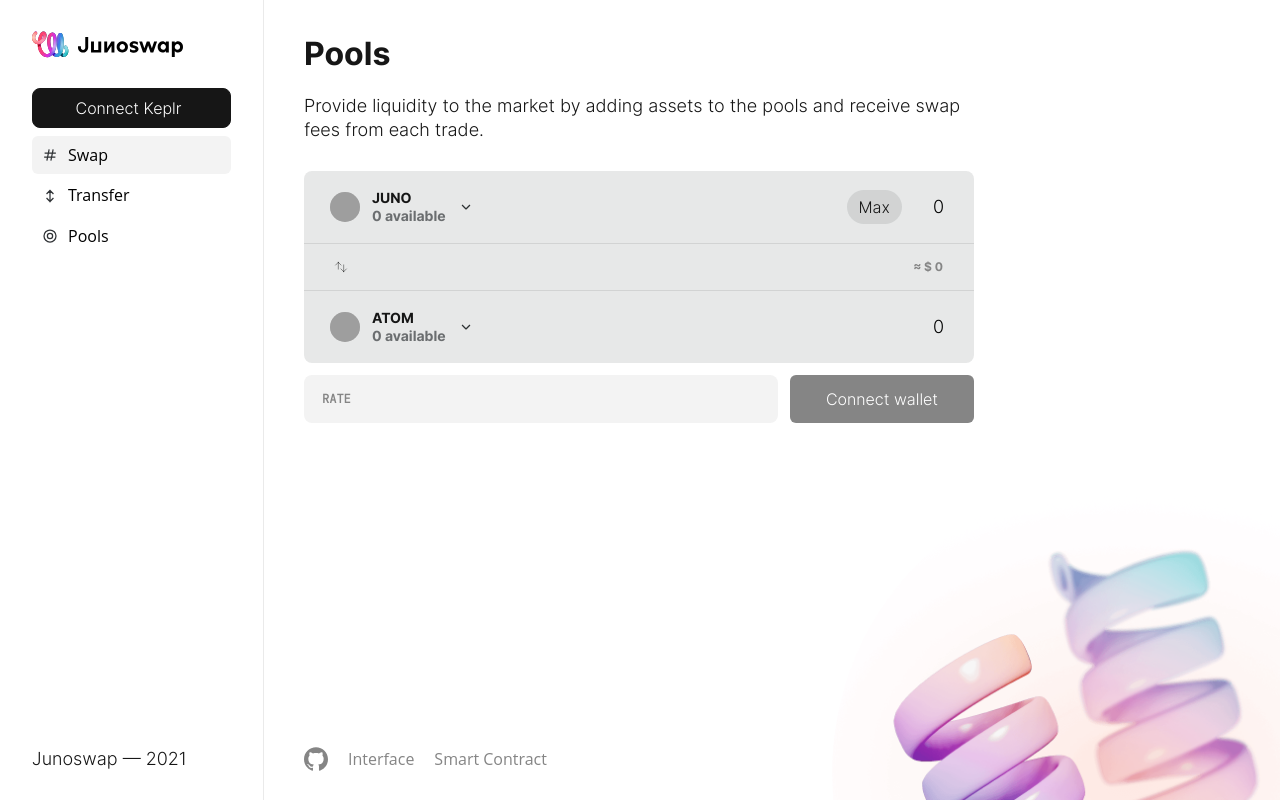
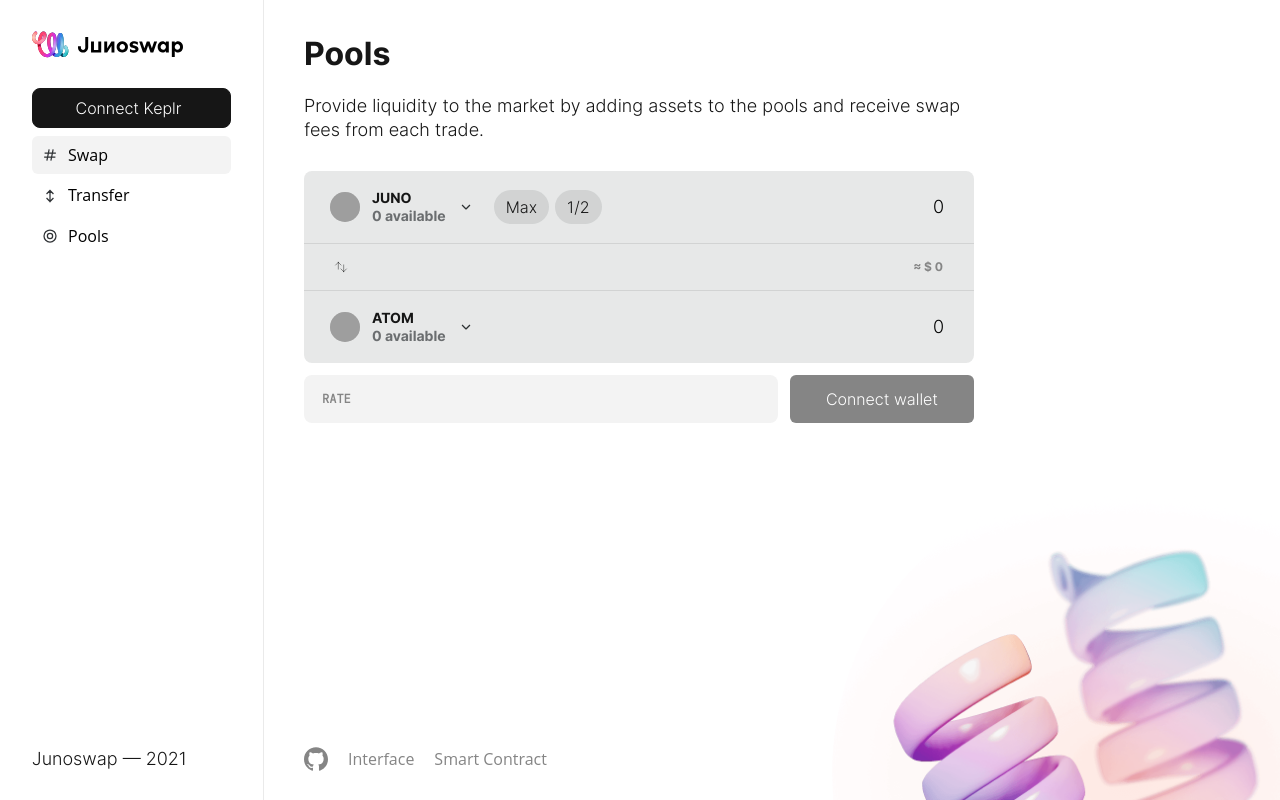
Before and after one commit to Wasmswap/wasmswap-interface, a Next.js app: page / in a window 1280 px wide. Built offline with nearby package versions, Linux system fonts and the light colour scheme; no server answers; grey boxes are pictures that could not be loaded; what @cosmjs/stargate would draw is missing.

Commit message:
add convenience buttons / fix types

```diff
--- a/components/Pools/PoolCard.tsx
+++ b/components/Pools/PoolCard.tsx
@@ -26,7 +26,7 @@
 
   const { totalLiquidity, myLiquidity } = useLiquidity({
     tokenSymbol: tokenBSymbol,
-    swapAddress: tokenB.swap_address,
+    swapAddress: (tokenB as any).swap_address,
     address,
   })
 
--- /dev/null
+++ b/components/TokenSwap/ConvenienceBalanceButtons.tsx
@@ -0,0 +1,48 @@
+import { Text } from '../Text'
+import React from 'react'
+import { styled } from '@stitches/react'
+
+type ConvenienceBalanceButtonsProps = {
+  disabled?: boolean
+  availableAmount: number
+  onChange: (amount: number) => void
+}
+
+export const ConvenienceBalanceButtons = ({
+  availableAmount,
+  disabled,
+  onChange,
+}: ConvenienceBalanceButtonsProps) => {
+  return (
+    !disabled && (
+      <>
+        <StyledButton onClick={() => onChange(availableAmount)}>
+          <Text type="subtitle" variant="light">
+            Max
+          </Text>
+        </StyledButton>
+        <StyledButton onClick={() => onChange(availableAmount / 2)}>
+          <Text type="subtitle" variant="light">
+            1/2
+          </Text>
+        </StyledButton>
+      </>
+    )
+  )
+}
+
+const StyledButton = styled('button', {
+  padding: '8px 12px',
+  backgroundColor: 'rgba(25, 29, 32, 0.1)',
+  borderRadius: '38px',
+  marginRight: 6,
+  '&:hover': {
+    backgroundColor: 'rgba(25, 29, 32, 0.05)',
+  },
+  '&:active': {
+    backgroundColor: 'rgba(25, 29, 32, 0.1)',
+  },
+  '&:first-of-type': {
+    marginLeft: 8,
+  },
+})
--- a/components/TokenSwap/SelectorInput.tsx
+++ b/components/TokenSwap/SelectorInput.tsx
@@ -7,14 +7,12 @@
   amount: number
   disabled: boolean
   onAmountChange: (amount: number) => void
-  onMaxAmountApply: () => void
 }
 
 export const SelectorInput = ({
   amount,
   disabled,
   onAmountChange,
-  onMaxAmountApply,
 }: SelectorInputProps) => {
   const formattedAmount = formatTokenBalance(amount)
 
@@ -23,14 +21,6 @@
   }
 
   return (
-    <>
-      {!disabled && (
-        <StyledButton onClick={onMaxAmountApply}>
-          <Text type="subtitle" variant="light">
-            Max
-          </Text>
-        </StyledButton>
-      )}
     <Text variant="bold">
       <StyledInput
         type="number"
@@ -46,15 +36,7 @@
         style={{ width: `${String(formattedAmount).length + 1}ch` }}
       />
     </Text>
-    </>
   )
 }
 
-const StyledButton = styled('button', {
-  padding: '8px 12px',
-  backgroundColor: 'rgba(25, 29, 32, 0.1)',
-  borderRadius: '38px',
-  marginRight: 20,
-})
-
 const StyledInput = styled('input', { width: 'auto', textAlign: 'right' })
--- a/components/TokenSwap/TokenSelector.tsx
+++ b/components/TokenSwap/TokenSelector.tsx
@@ -7,6 +7,7 @@
 import { useOnClickOutside } from '../../hooks/useOnClickOutside'
 import { SelectorToggle } from './SelectorToggle'
 import { SelectorInput } from './SelectorInput'
+import { ConvenienceBalanceButtons } from './ConvenienceBalanceButtons'
 
 type TokenSelectorProps = {
   readOnly?: boolean
@@ -29,15 +30,25 @@
     setTokenListShowing(false)
   })
 
+  const handleAmountChange = (amount) => onChange({ tokenSymbol, amount })
+
   return (
     <div ref={wrapperRef} data-token-selector="">
       <StyledDivForWrapper>
+        <StyledDivForSelector>
           <SelectorToggle
             availableAmount={availableAmount}
             tokenSymbol={tokenSymbol}
             isSelecting={isTokenListShowing}
             onToggle={() => setTokenListShowing((isShowing) => !isShowing)}
           />
+          {!isTokenListShowing && tokenSymbol && !readOnly && (
+            <ConvenienceBalanceButtons
+              availableAmount={availableAmount}
+              onChange={handleAmountChange}
+            />
+          )}
+        </StyledDivForSelector>
         <StyledDivForAmountWrapper>
           {isTokenListShowing && (
             <IconWrapper
@@ -50,10 +61,7 @@
             <SelectorInput
               amount={amount}
               disabled={!tokenSymbol || readOnly}
-              onAmountChange={(amount) => onChange({ tokenSymbol, amount })}
-              onMaxAmountApply={() => {
-                onChange({ tokenSymbol, amount: availableAmount })
-              }}
+              onAmountChange={handleAmountChange}
             />
           )}
         </StyledDivForAmountWrapper>
@@ -80,6 +88,11 @@
   justifyContent: 'space-between',
 })
 
+const StyledDivForSelector = styled('div', {
+  display: 'flex',
+  alignItems: 'center',
+})
+
 const StyledDivForAmountWrapper = styled('div', {
   display: 'flex',
   alignItems: 'center',
```
Lines whose indentation alone changed are shown as unchanged.
